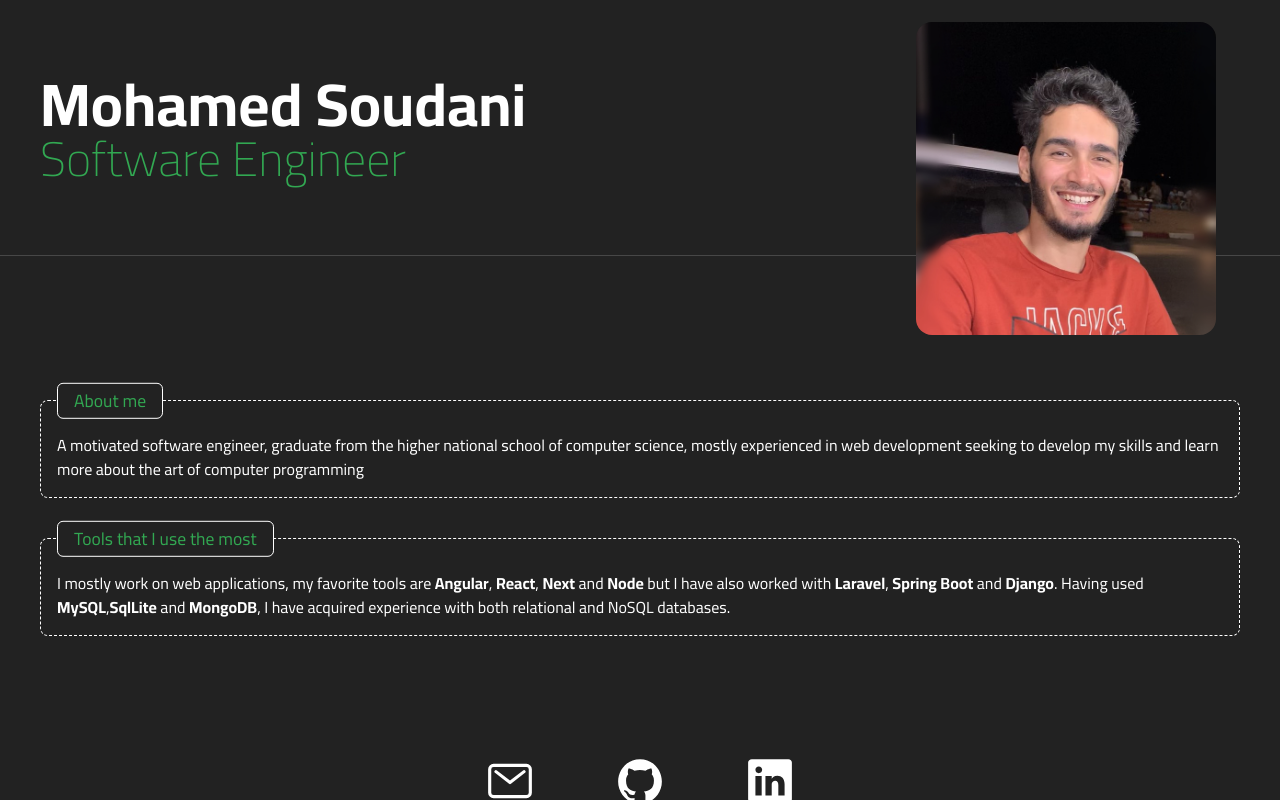
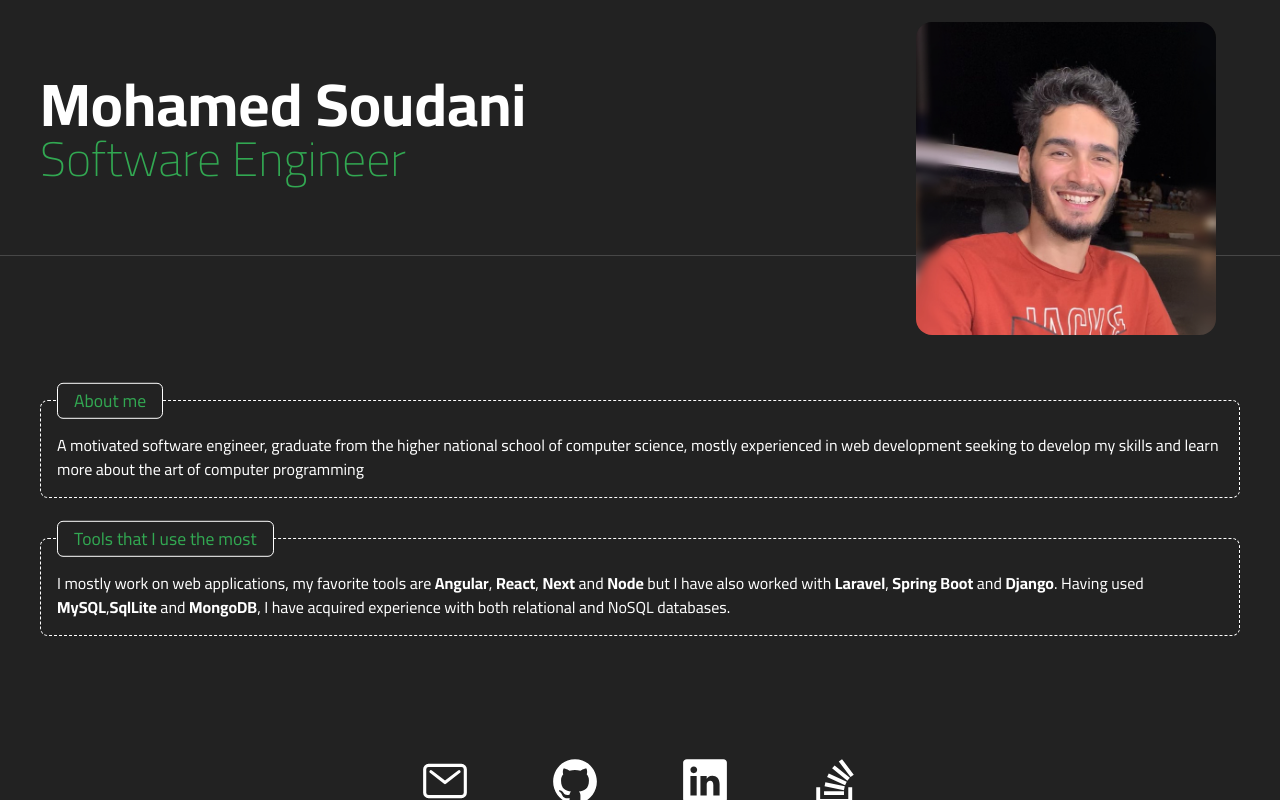
Before and after one commit to mohamedSdn/portfolio, a Next.js app: page /aboutme in a window 1280 px wide. Built offline with nearby package versions, Linux system fonts and the light colour scheme.

Commit message:
add stack overflow account

```diff
--- a/src/app/aboutme/page.tsx
+++ b/src/app/aboutme/page.tsx
@@ -2,7 +2,12 @@ import fileContents from "@/file contents";
 import { Metadata } from "next";
 import Image from "next/image";
 import Link from "next/link";
-import { IoLogoLinkedin, IoLogoGithub, IoMailOutline } from "react-icons/io5";
+import {
+    IoLogoLinkedin,
+    IoLogoGithub,
+    IoMailOutline,
+    IoLogoStackoverflow
+} from "react-icons/io5";
 import DashedBox from "../components/DashedBox";
 import styles from "./aboutme.module.css";
 
@@ -46,7 +51,7 @@ const AboutMe = () => {
                     </p>
                 </DashedBox>
             </div>
-            <div className="py-10 grow-0 shrink-0 flex items-center justify-center gap-20">
+            <div className="py-10 grow-0 shrink-0 flex items-center justify-center gap-20 flex-wrap">
                 <div className={`relative ${styles["tooltip-container"]}`}>
                     <div
                         className={`${styles["tooltip"]} absolute -top-14 left-1/2 -translate-x-1/2 whitespace-nowrap text-white bg-blue-500 font-bold px-3 py-2 rounded-lg`}
@@ -94,6 +99,24 @@ const AboutMe = () => {
                         />
                     </Link>
                 </div>
+                <div className={`relative ${styles["tooltip-container"]}`}>
+                    <div
+                        className={`${styles["tooltip"]} absolute -top-14 left-1/2 -translate-x-1/2 whitespace-nowrap text-white bg-[#f48024] font-bold px-3 py-2 rounded-lg`}
+                    >
+                        Stack Overflow account
+                    </div>
+                    <Link
+                        href={
+                            "https://stackoverflow.com/users/13061990/mohamedsdn"
+                        }
+                        target="_blank"
+                    >
+                        <IoLogoStackoverflow
+                            size={50}
+                            className="hover:text-[#f48024]"
+                        />
+                    </Link>
+                </div>
             </div>
         </div>
     );
```
